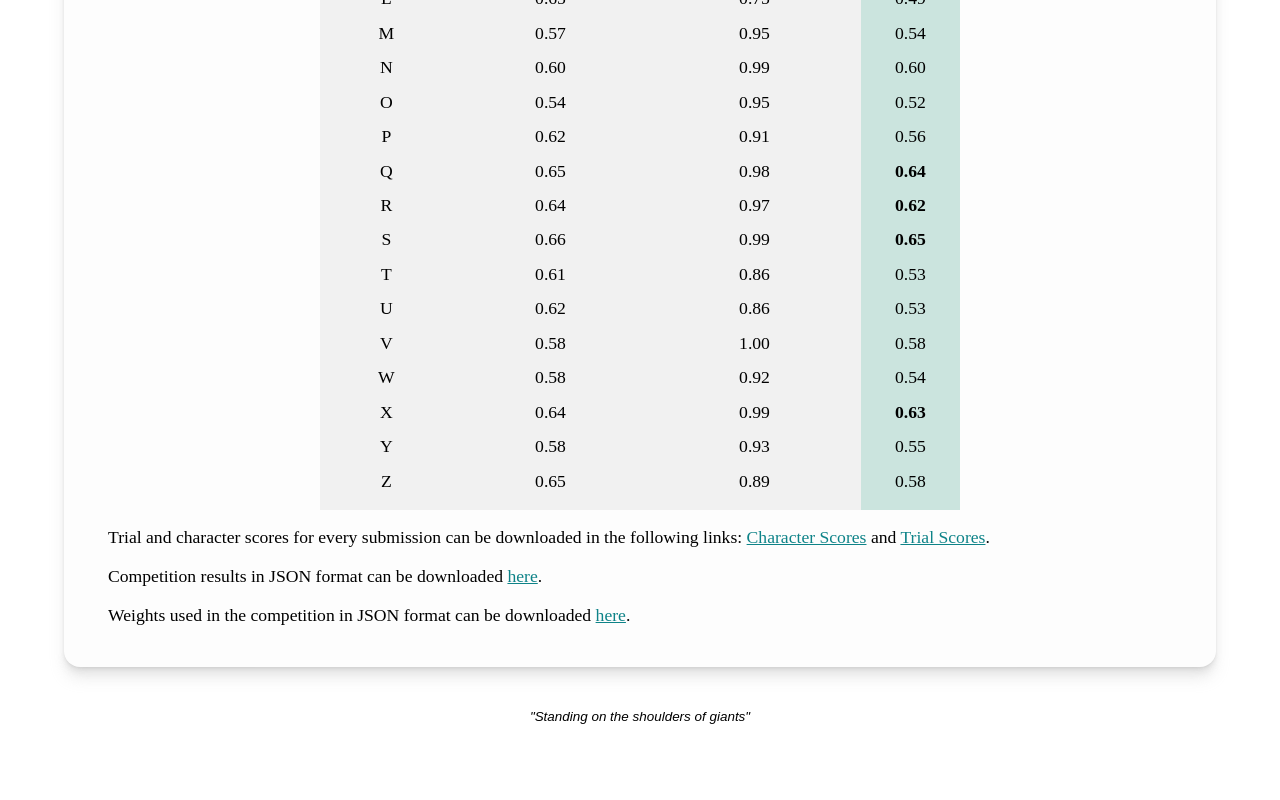
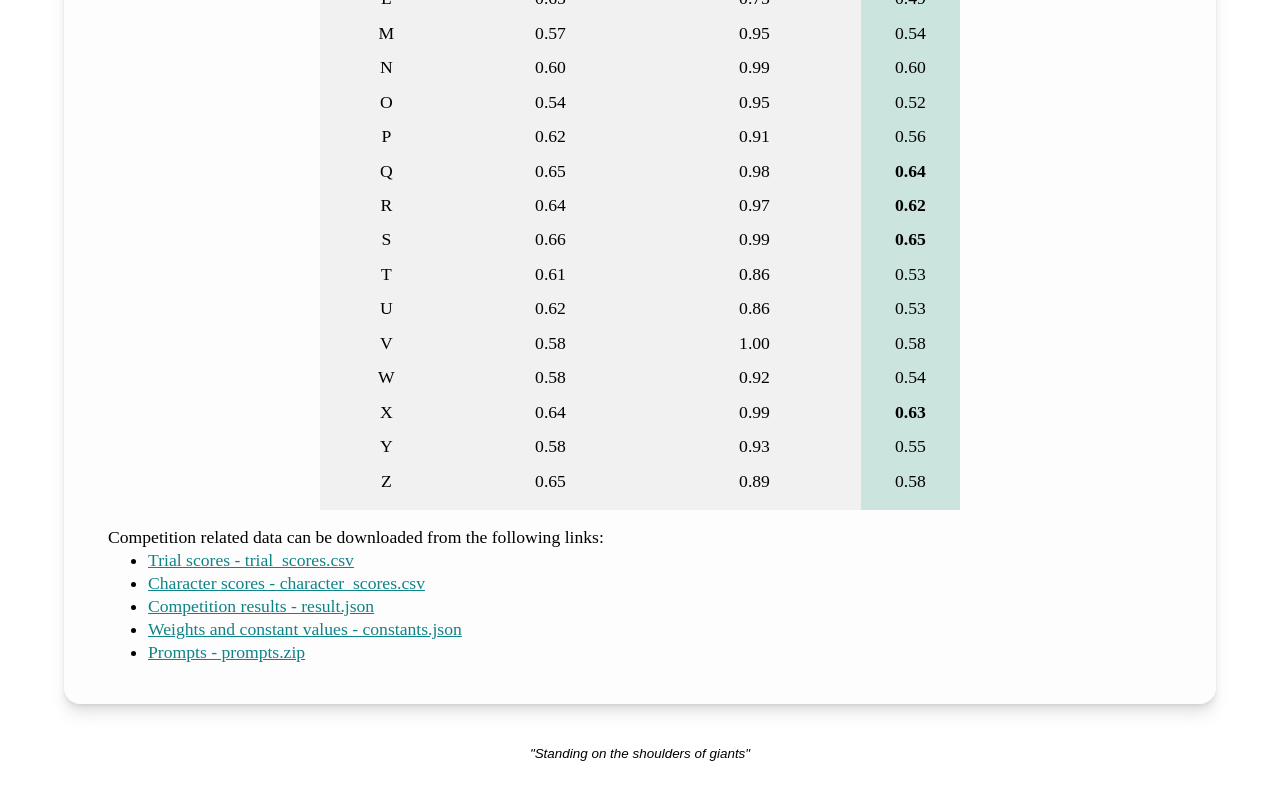
Before and after one commit to chatgpt4pcg/chatgpt4pcg.github.io, a Next.js app: page /result in a window 1280 px wide. Shown: the part 1974-2774 px from the top of the page. Built offline with nearby package versions, Linux system fonts and the light colour scheme.

Commit message:
data: update prompts data
Signed-off-by: Pittawat Taveekitworachai <11158905+Pittawat2542@users.noreply.github.com>

```diff
--- a/pages/result.tsx
+++ b/pages/result.tsx
@@ -22,41 +22,46 @@ export default function PrizePage() {
 					Character-like Level Generation for Science Birds
 				</PageHeader>
 				<Section>
-					<SectionHeader id="result">Result</SectionHeader>
+					<SectionHeader id='result'>Result</SectionHeader>
 					<p className={styles.winnerMessage}>
-						🎉 Congratulations to "<span className={styles.winner}>dereventsolve</span>" for winning
+						🎉 Congratulations to "
+						<span className={styles.winner}>dereventsolve</span>" for winning
 						the competition! 🎉
 					</p>
 					<ResultTable />
 				</Section>
 				<Section>
-					<SectionHeader id="competition-data">Competition Data</SectionHeader>
+					<SectionHeader id='competition-data'>Competition Data</SectionHeader>
 					<WeightsTable />
 					<Paragraph>
-						Trial and character scores for every submission can be downloaded in
-						the following links:{' '}
+						Competition related data can be downloaded from the following links:
+						<ul>
+							<li>
+								<a href='/files/trial_scores.csv' download>
+									Trial scores - trial_scores.csv
+								</a>
+							</li>
+							<li>
 								<a href='/files/character_scores.csv' download>
-							Character Scores
-						</a>{' '}
-						and{' '}
-						<a href='/files/trial_scores.csv' download>
-							Trial Scores
+									Character scores - character_scores.csv
 								</a>
-						.
-					</Paragraph>
-					<Paragraph>
-						Competition results in JSON format can be downloaded{' '}
+							</li>
+							<li>
 								<a href='/files/result.json' download>
-							here
+									Competition results - result.json
 								</a>
-						.
-					</Paragraph>
-					<Paragraph>
-						Weights used in the competition in JSON format can be downloaded{' '}
+							</li>
+							<li>
 								<a href='/files/constants.json' download>
-							here
+									Weights and constant values - constants.json
 								</a>
-						.
+							</li>
+							<li>
+								<a href='/files/prompts.zip' download>
+									Prompts - prompts.zip
+								</a>
+							</li>
+						</ul>
 					</Paragraph>
 				</Section>
 			</PageLayout>
```
Also changed, not shown: 1 other file (tests, documents, lock files or other folders). Lines whose indentation alone changed are shown as unchanged.
